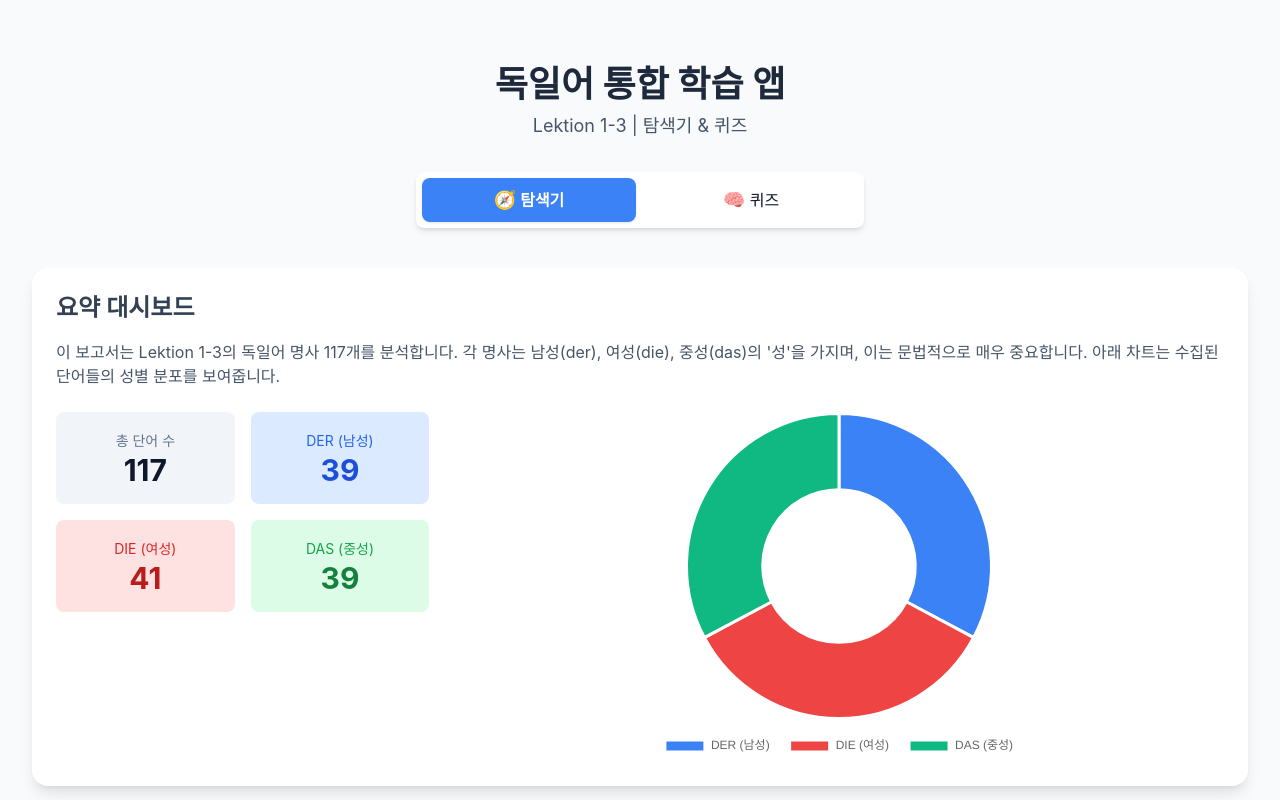
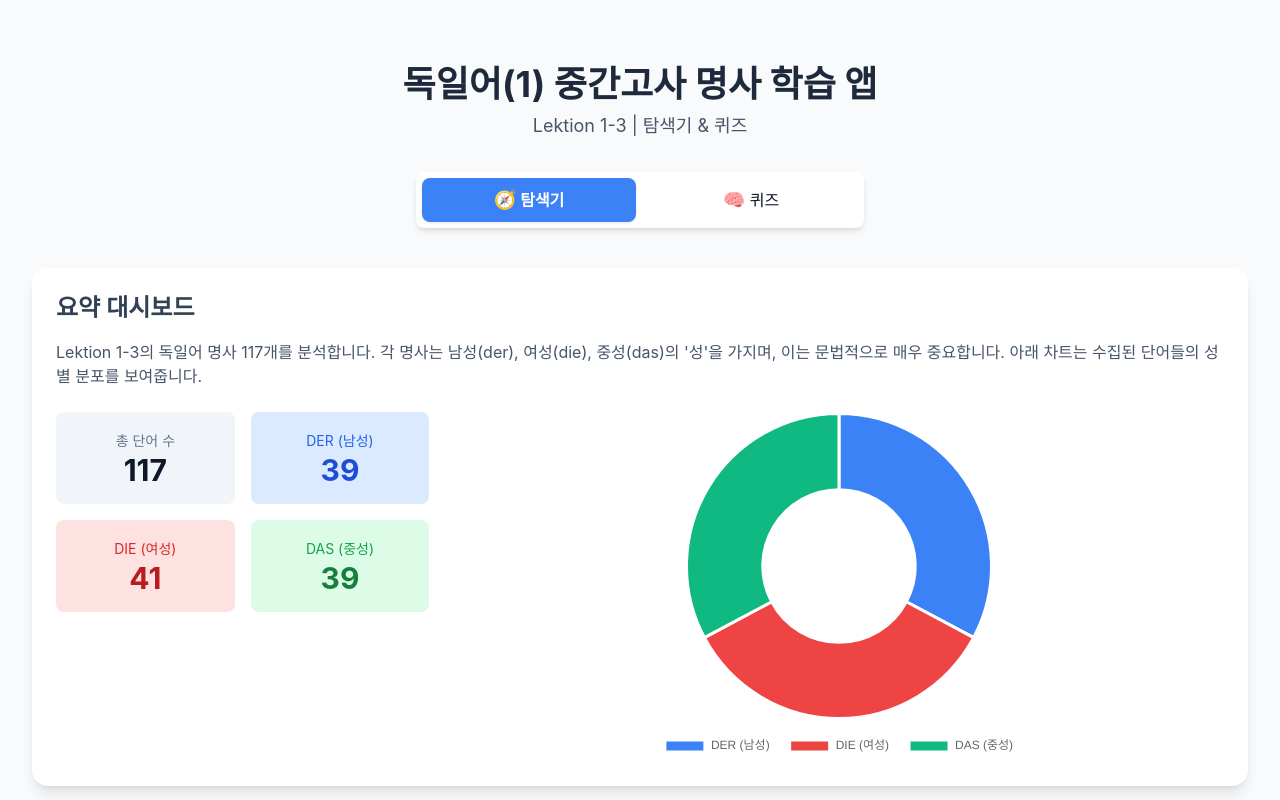
Before and after one commit to dPcks-lim/dPcks-lim.github.io, a plain HTML site: page index.html in a window 1280 px wide. Shown: the top 800 px of the page. Drawn offline with nearby package versions, Linux system fonts and the light colour scheme.

Commit message:
Title Changes

```diff
--- a/index.html
+++ b/index.html
@@ -3,7 +3,7 @@
 <head>
     <meta charset="UTF-8">
     <meta name="viewport" content="width=device-width, initial-scale=1.0">
-    <title>독일어 통합 학습 앱</title>
+    <title>독일어(1) 중간고사 명사 학습 앱</title>
     <script src="https://cdn.tailwindcss.com"></script>
     <script src="https://cdn.jsdelivr.net/npm/chart.js"></script>
     <style>
@@ -137,7 +137,7 @@
     <div class="max-w-7xl mx-auto p-4 sm:p-6 lg:p-8">
 
         <header class="text-center my-8">
-            <h1 class="text-4xl font-bold text-slate-800">독일어 통합 학습 앱</h1>
+            <h1 class="text-4xl font-bold text-slate-800">독일어(1) 중간고사 명사 학습 앱</h1>
             <p class="text-lg text-slate-600 mt-2">Lektion 1-3 | 탐색기 & 퀴즈</p>
         </header>
 
@@ -158,7 +158,7 @@
                 <section id="dashboard" class="bg-white p-6 rounded-2xl shadow-lg mb-10">
                     <h2 class="text-2xl font-semibold text-slate-700 mb-4">요약 대시보드</h2>
                     <p class="text-slate-600 mb-6">
-                        이 보고서는 Lektion 1-3의 독일어 명사 117개를 분석합니다. 각 명사는 남성(der), 여성(die), 중성(das)의 '성'을 가지며, 이는 문법적으로 매우 중요합니다. 아래 차트는 수집된 단어들의 성별 분포를 보여줍니다.
+                        Lektion 1-3의 독일어 명사 117개를 분석합니다. 각 명사는 남성(der), 여성(die), 중성(das)의 '성'을 가지며, 이는 문법적으로 매우 중요합니다. 아래 차트는 수집된 단어들의 성별 분포를 보여줍니다.
                     </p>
                     <div class="grid grid-cols-1 md:grid-cols-3 gap-6">
                         <div class="md:col-span-1">
@@ -289,7 +289,7 @@
         </div>
 
         <footer class="text-center text-slate-500 text-sm mt-10 pb-6">
-            독일어 명사 목록 Lektion 1-3 기반 대화형 리포트
+            독일어 명사 목록 Lektion 1-3 기반 퀴즈
         </footer>
 
     </div>
```
